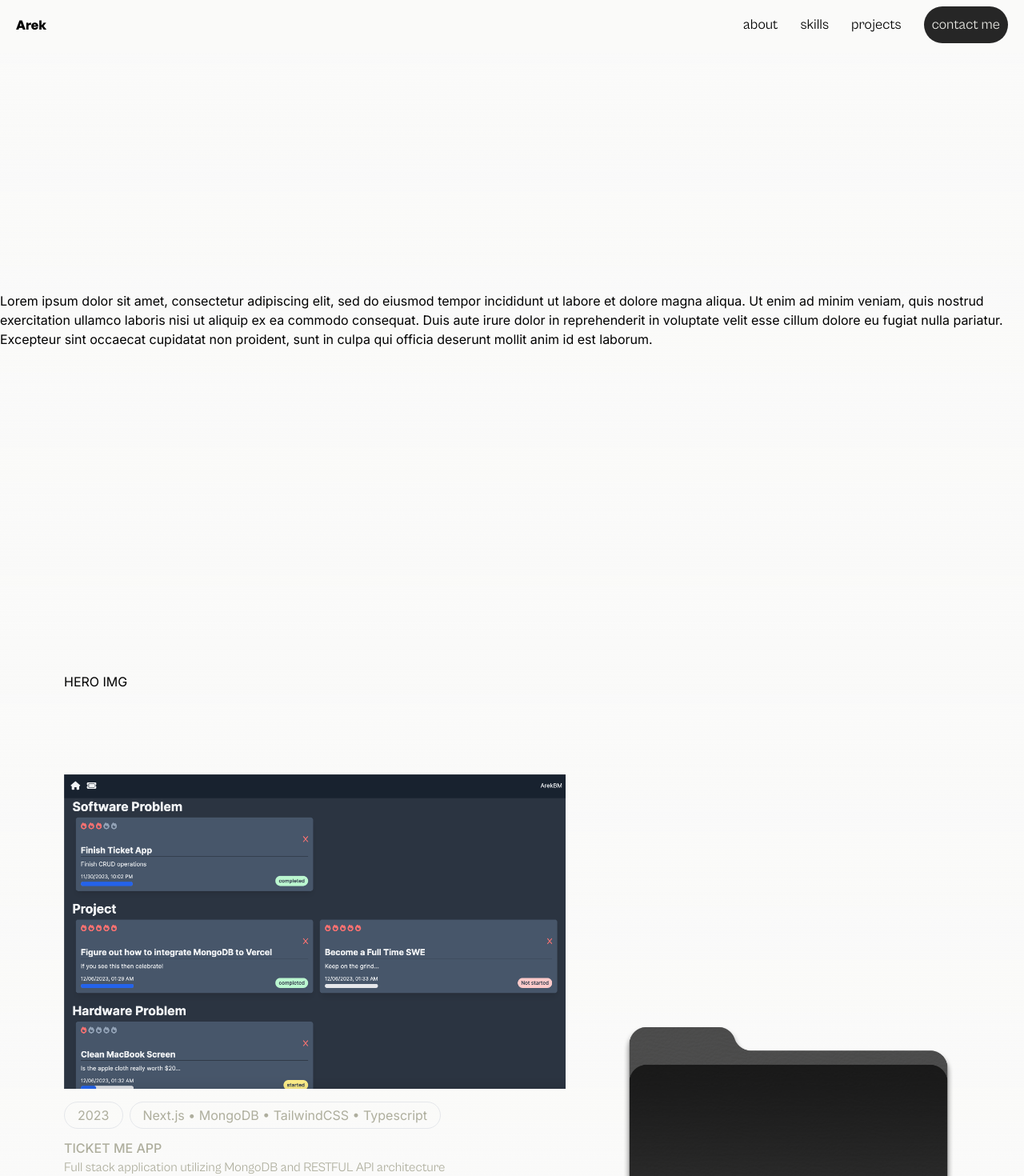
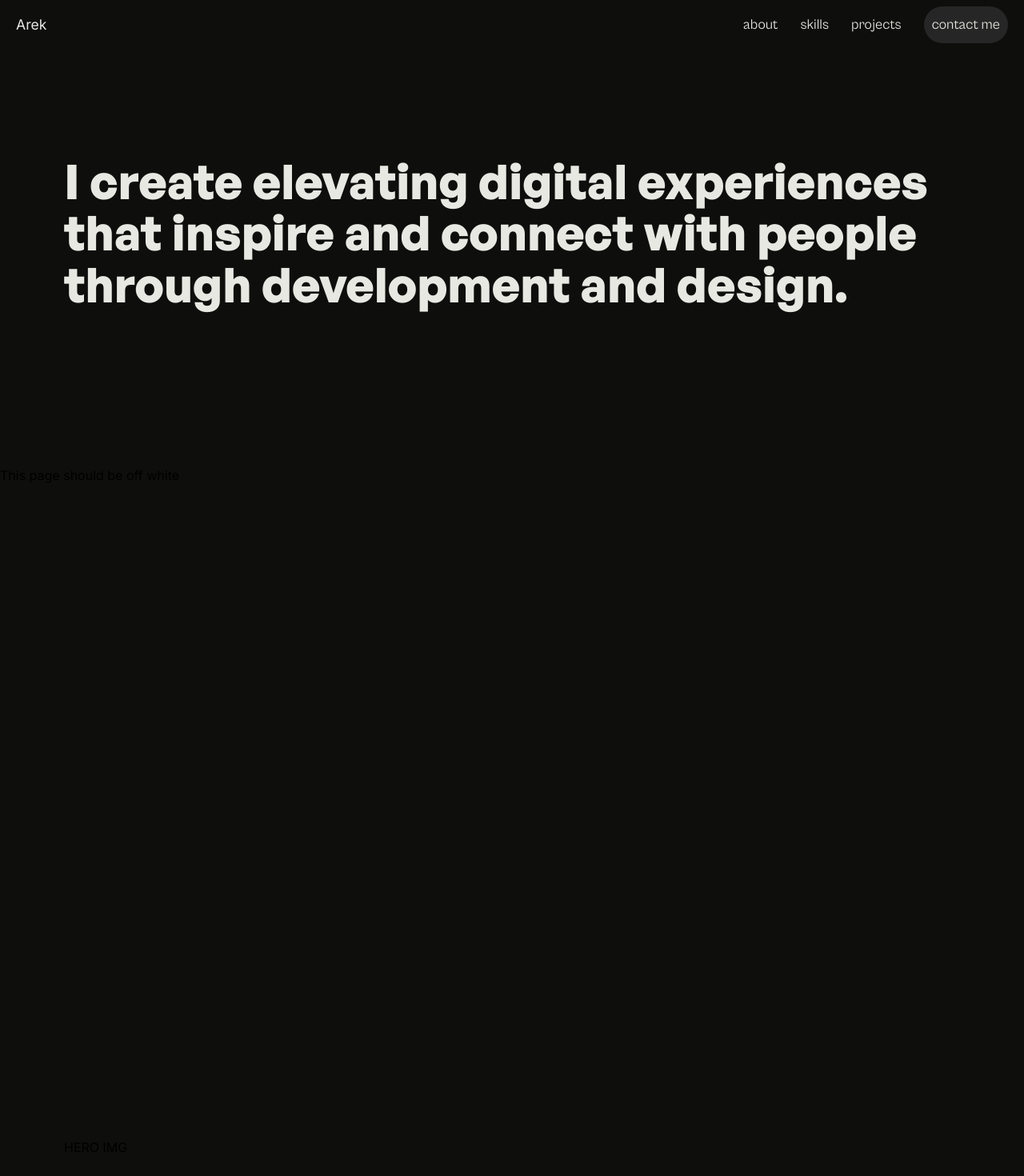
Before and after one commit to ArekBM/portfolio3.0, a Next.js app: page / in a window 1280 px wide. Shown: the top 1470 px of the page at 80% size. Built offline with nearby package versions, Linux system fonts and the light colour scheme.

Commit message:
added dynamic background

```diff
--- a/app/(components)/Nav.tsx
+++ b/app/(components)/Nav.tsx
@@ -9,17 +9,21 @@ const Cabinet = localFont({
     src: '../styles/fonts/CabinetGrotesk-Regular.woff2'
 })
 
-const Nav = () => {
+const Nav = ({isInSection} : any) => {
+
+    const bgColor = isInSection ? 'bg-offblack' : 'bg-nav'
+    const txtColor = isInSection ? 'text-offwhitetxt' : 'text-black'
+
     return (
-        <header className='fixed top-0 z-50 flex w-full -translate-y-1 items-center justify-between bg-nav px-5 py-3'>
+        <header className={`fixed top-0 z-50 flex w-full -translate-y-1 items-center justify-between ${bgColor} px-5 py-3`}>
             <Link to='home' smooth>
-                <h1 className={generalSans.className}>Arek</h1>
+                <h1 className={generalSans.className + `relative z-10 group text-[17.6px] ${txtColor}`}>Arek</h1>
             </Link>
             <nav className='space-x-7 text-body-3 sm:block'>
                 <div className='flex items-center space-x-7'>
                     <Link to='about' smooth>
                         <span className={Cabinet.className + ' relative inline-block'}>
-                            <span className='relative z-10 group text-[17.6px]'>
+                            <span className={`relative z-10 group text-[17.6px] ${txtColor}`}>
                                 about
                                 <span className='absolute inset-x-0 bottom-0 h-1 bg-darkgrey w-full transform origin-left scale-x-0 transition-transform duration-300 ease-in-out rounded-full group-hover:scale-x-100'></span>
                             </span>
@@ -27,7 +31,7 @@ const Nav = () => {
                     </Link>
                     <Link to='skills' smooth>
                         <span className={Cabinet.className + ' relative inline-block'}>
-                            <span className='relative z-10 group text-[17.6px]'>
+                            <span className={`relative z-10 group text-[17.6px] ${txtColor}`}>
                                 skills
                                 <span className='absolute inset-x-0 bottom-0 h-1 bg-darkgrey w-full transform origin-left scale-x-0 transition-transform duration-300 ease-in-out rounded-full group-hover:scale-x-100'></span>
                             </span>
@@ -35,7 +39,7 @@ const Nav = () => {
                     </Link>
                     <Link to='projects' smooth>
                         <span className={Cabinet.className + ' relative inline-block'}>
-                            <span className='relative z-10 group text-[17.6px]'>
+                            <span className={`relative z-10 group text-[17.6px] ${txtColor}`}>
                                 projects
                                 <span className='absolute inset-x-0 bottom-0 h-1 bg-darkgrey w-full transform origin-left scale-x-0 transition-transform duration-300 ease-in-out rounded-full group-hover:scale-x-100'></span>
                             </span>
--- a/app/Pages/About.tsx
+++ b/app/Pages/About.tsx
@@ -1,11 +1,24 @@
+import localFont from 'next/font/local'
+
+const generalSans = localFont({
+    src: '../styles/fonts/GeneralSans-Bold.woff2'
+})
+
+const Cabinet = localFont({
+    src: '../styles/fonts/CabinetGrotesk-Regular.woff2'
+})
+
 const About = () => {
+
     return (
-        <div
+        <section
             id='about'
-            className='min-h-screen flex items-center justify-center relative'
+            className={`select-none flex my-20 md:my-[12%] py-10 flex-col items-center justify-center overflow-hidden px-10 md:px-5 xl:px-20 2xl:px-28`}
         >
-            <p>Lorem ipsum dolor sit amet, consectetur adipiscing elit, sed do eiusmod tempor incididunt ut labore et dolore magna aliqua. Ut enim ad minim veniam, quis nostrud exercitation ullamco laboris nisi ut aliquip ex ea commodo consequat. Duis aute irure dolor in reprehenderit in voluptate velit esse cillum dolore eu fugiat nulla pariatur. Excepteur sint occaecat cupidatat non proident, sunt in culpa qui officia deserunt mollit anim id est laborum.</p>
-        </div>
+            <div className='flex w-full items-center space-x-20'>
+                <h1 className={generalSans.className + ' text-6xl font-medium text-offwhitetxt leading-[1.25em] md:leading-[1.08em]'}>I create elevating digital experiences that inspire and connect with people through development and design.</h1>
+            </div>
+        </section>
     )
 }
 
--- a/app/Pages/Contact.tsx
+++ b/app/Pages/Contact.tsx
@@ -58,7 +58,7 @@ const Contact = () => {
         >
             <div className='section-heading select-none'>
                 <div className='heading flex items-center justify-center space-x-[3%]'>
-                    <h2 className={generalSans.className + ' w-fit text-5xl sm:text-heading-2 font-medium uppercase text-darkgrey'}>CONTACT</h2>
+                    <h2 className={Cabinet.className + ' w-fit text-5xl sm:text-heading-2 font-medium uppercase text-darkgrey'}>CONTACT</h2>
                 </div>
 
             </div>
--- /dev/null
+++ b/app/Pages/Skills.tsx
@@ -0,0 +1,12 @@
+const Skills = () => {
+    return (
+        <div
+            id='about'
+            className='min-h-screen w-full'
+        >
+            <h1>This page should be off white</h1>
+        </div>
+    )
+}
+
+export default Skills
--- a/app/layout.tsx
+++ b/app/layout.tsx
@@ -6,28 +6,65 @@ import Contact from '@/app/Pages/Contact'
 import About from '@/app/Pages/About'
 import './globals.css'
 import Projects from './Pages/Projects'
+import { useRef, useState, useEffect } from 'react'
+import Skills from './Pages/Skills'
 
 
 const inter = Inter({ subsets: ['latin'] })
 
-// export const metadata: Metadata = {
-//   title: 'My Portfolio',
-//   description: 'Generated by create next app',
-// }
 
-export default function RootLayout({
-  children,
-}: {
-  children: React.ReactNode
-}) {
+export default function RootLayout({ children }: {children: React.ReactNode}) {
+
+  const section1ref = useRef(null)
+  const section2ref = useRef(null);
+  const [isInSection, setIsInSection] = useState(false);
+
+  useEffect(() => {
+    const options = {
+      root: null,
+      rootMargin: '0px',
+      threshold: 0.5,
+    };
+
+    const callback = (entries: any[]) => {
+      entries.forEach((entry) => {
+        setIsInSection(entry.isIntersecting);
+      });
+    };
+
+    const observer = new IntersectionObserver(callback, options);
+
+    if (section1ref.current) {
+      observer.observe(section1ref.current)
+    }
+
+    if (section2ref.current) {
+      observer.observe(section2ref.current)
+    }
+
+    return () => {
+      observer.disconnect();
+    };
+
+  }, []);
+
+  const bgColor = isInSection ? 'bg-offblack' : 'bg-nav';
+
   return (
     <html lang="en">
       <body className={inter.className}>
         <div className='flex flex-col h-screen max-h-screen'>
-          <Nav />
-          <About />
-          <Projects />
-          <Contact />
+          <div className={`${bgColor} transition-all duration-500 ease-in-out`}>
+            <Nav isInSection={isInSection} />
+            <div ref={section1ref}>
+              <About />
+            </div>
+            <Skills />
+            <div ref={section2ref}>
+              <Projects />
+            </div>
+            <Contact />
+          </div>
         </div>
       </body>
     </html>
```
